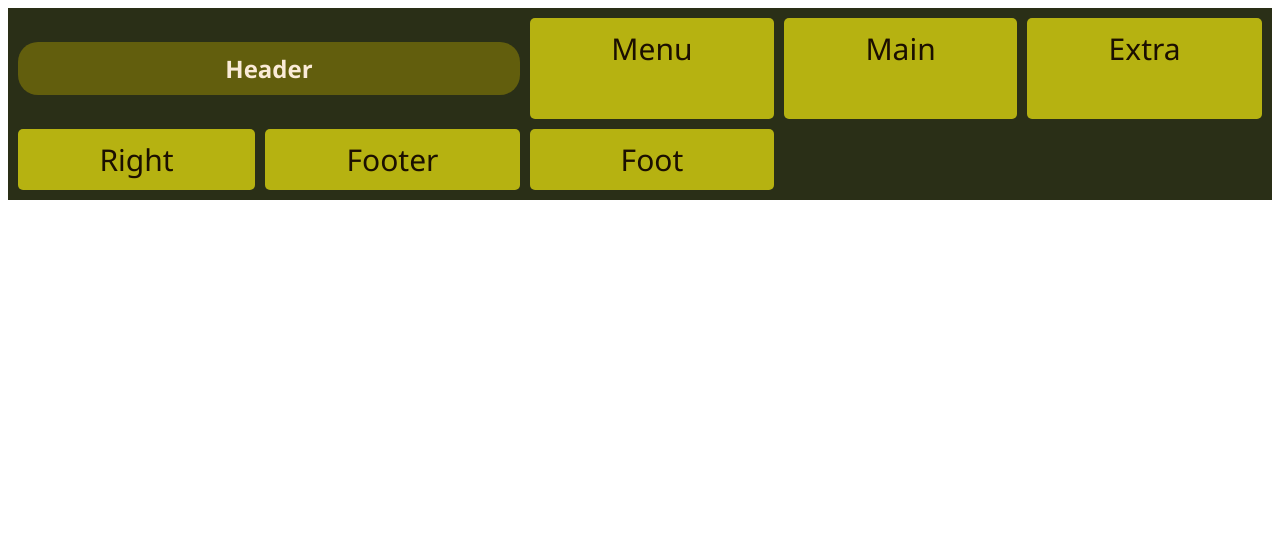
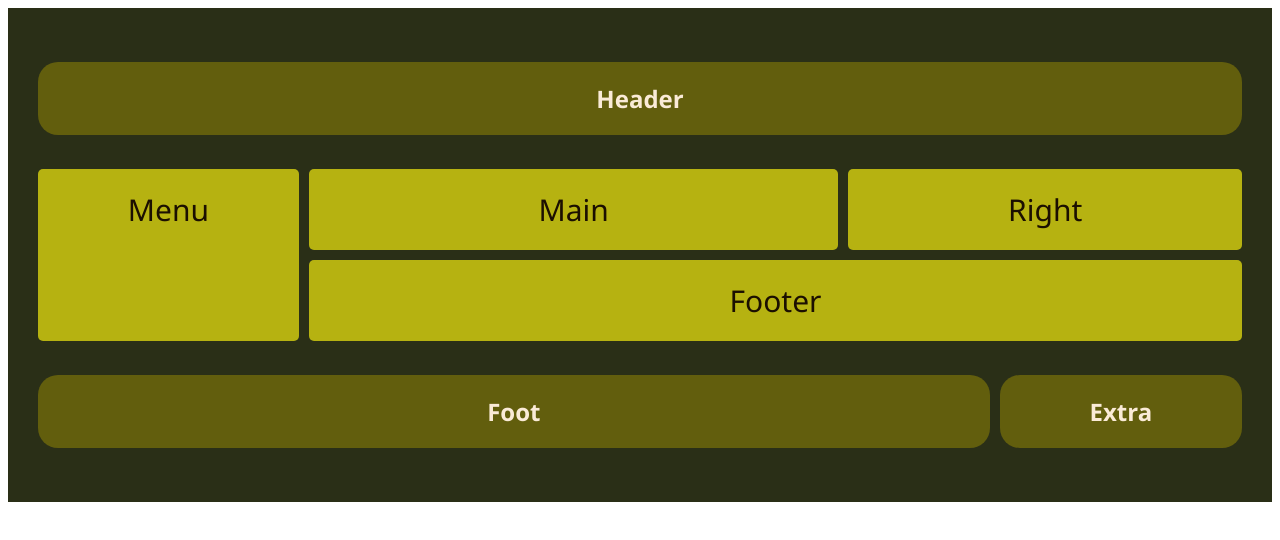
Before and after one commit to mokjTec/progB, a plain HTML site: page index.html in a window 1280 px wide. Drawn offline with Linux system fonts and the light colour scheme.

Commit message:
Update2 index.html

```diff
--- a/index.html
+++ b/index.html
@@ -2,31 +2,45 @@
 <html>
 
 <head>
+    <!-- Klasserne gives navne via grid-area
+        Navnene bruges nedenfor i grid-template-areas -->
     <style>
         body{
         font-family: 'Segoe UI', Tahoma, Geneva, Verdana, sans-serif;
         color:rgb(27, 15, 1);
     }
         .item1 {grid-area: header;}
+        .item2 {grid-area: menu; }
+        .item3 {grid-area: main;}
+        .item4 {grid-area: right;}
+        .item5 {grid-area: footer;}
+        .item6 {grid-area: foot;}
         .item7 {grid-area: extra;}
 
         .minContainer {
             background-color: rgb(42, 47, 23);
             display: grid;
+            gap: 10px;
+            padding: 30px;
+            /* her bruges navnene - 6 gange per kolonne skal følges
+            hele vejen ned, se andet eksempel med 3 i kolonnen
+            menu-item løber over to rækker i samme kolonne*/
             grid-template-areas:
-            /*header-elementet fylder to */
-            /*extra-elementet fylder en og er rykket op */
-            /* prikkerne repræsenterer de unavngivne elementer i griddet */
-            /* bemærk at der SKAL være et mellemrum imellem prikkerne*/
-            'header header . . extra';
-            gap: 10px;
-            padding: 10px;
+                'header header header header header header'
+                'menu main main main right right'
+                'menu footer footer footer footer footer'
+                'foot foot foot foot foot extra';
+            /* grid-template-areas:
+            'header header header'
+            'menu main right'
+            'menu footer footer'
+            'foot foot extra'; */
         }
 
         .minContainer>div {
             background-color: rgba(218, 212, 15, 0.8);
             text-align: center;
-            padding: 10px;
+            padding: 20px;
             font-size: 30px;
             border-radius: 5px;
         }
@@ -36,7 +50,7 @@
             font-weight: bold;
             font-size: x-large;
             text-align: center;
-            padding: 10px;
+            padding: 20px;
             border-radius: 20px;
         }
     </style>
@@ -51,8 +65,10 @@
         <div class="item3">Main</div>
         <div class="item4">Right</div>
         <div class="item5">Footer</div>
-        <div class="item6">Foot</div>
-        <div class="item7">Extra</div>
+        <p class="item6">Foot</p>
+        <p class="item7">Extra</p>
     </div>
+
 </body>
+
 </html>
```
